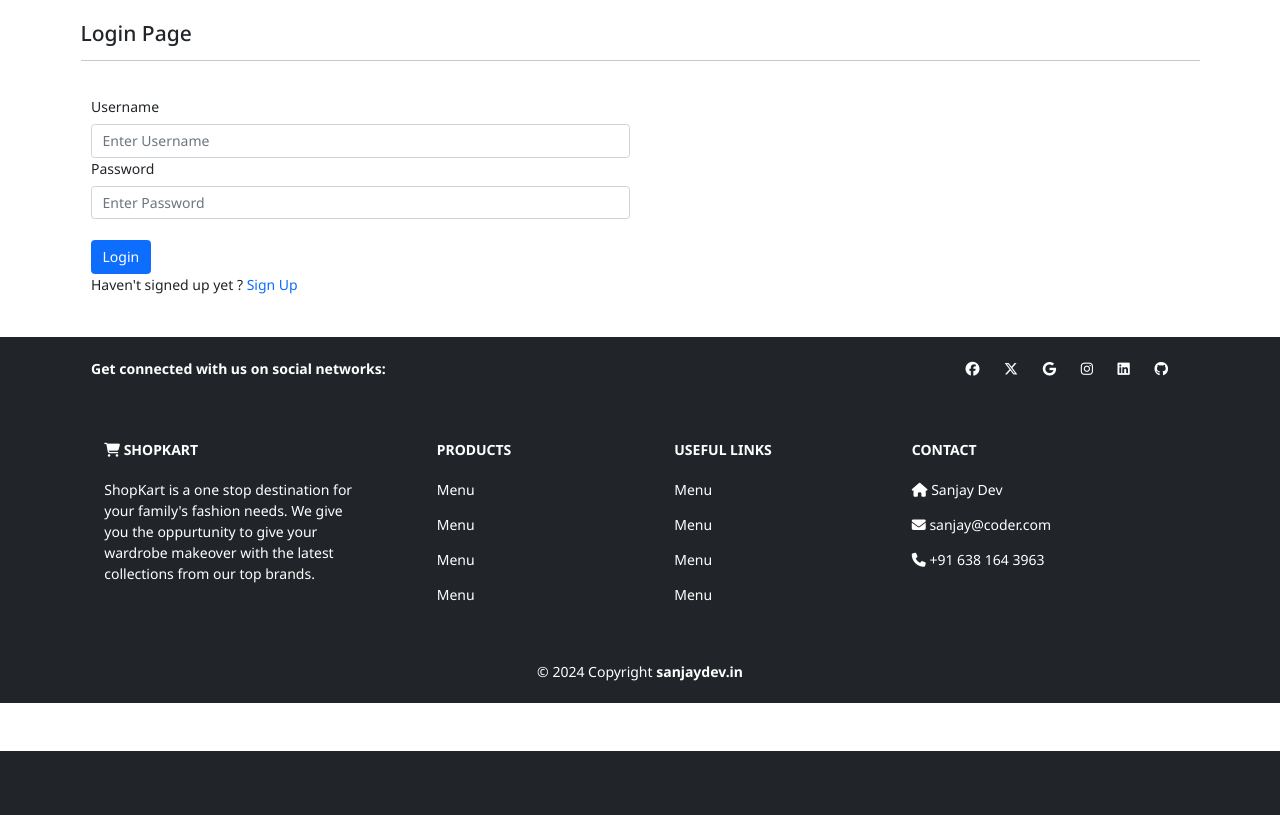
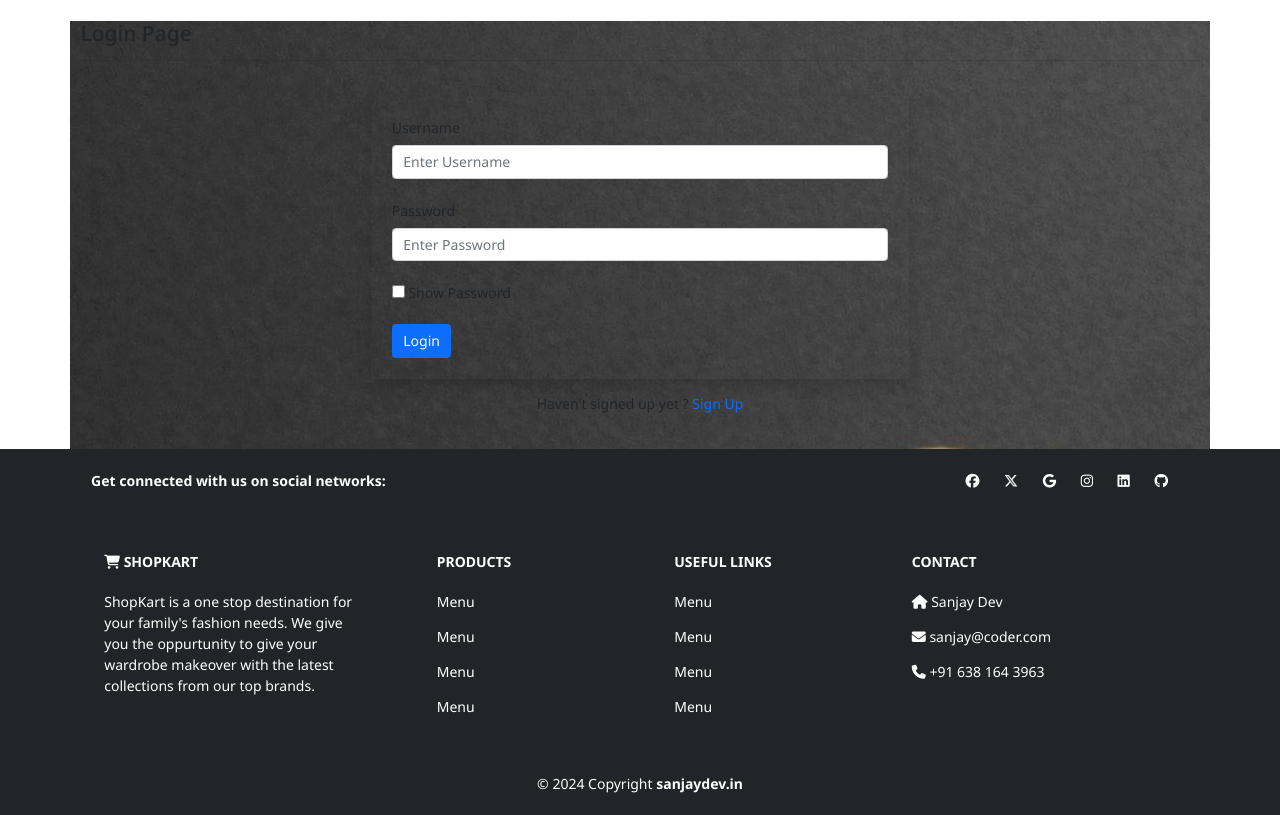
Before and after one commit to Sanjay-7222/ShopKart, a Django app: page /login in a window 1280 px wide. Shown: the part 49-864 px from the top of the page. Before the commit the page ends 800 px from the top, so only its background shows below. Run offline with Django 5.2, Linux system fonts and the light colour scheme; some libraries are stand-ins or nearby versions.

Commit message:
login page updated

```diff
--- a/Shop/forms.py
+++ b/Shop/forms.py
@@ -6,8 +6,8 @@ from django.forms import ModelForm
 class CustomUserForm(UserCreationForm):
     username = forms.CharField(widget = forms.TextInput(attrs={'class':'form-control','placeholder':'Enter Username'}))
     email = forms.EmailField(widget = forms.TextInput(attrs={'class':'form-control','placeholder':'Enter Email Address'}))
-    password1 = forms.CharField(widget = forms.PasswordInput(attrs={'class':'form-control','placeholder':'Enter Your Password'}))
-    password2 = forms.CharField(widget = forms.PasswordInput(attrs={'class':'form-control','placeholder':'Enter Confirm Password'}))
+    password1 = forms.CharField(widget = forms.PasswordInput(attrs={'class':'form-control','placeholder':'Enter Your Password','id' : 'password'}))
+    password2 = forms.CharField(widget = forms.PasswordInput(attrs={'class':'form-control','placeholder':'Enter Confirm Password', 'id' : 'confirmpassword'}))
     class Meta:
         model = User
         fields = ['username','email','password1','password2']
--- a/Shop/models.py
+++ b/Shop/models.py
@@ -54,7 +54,7 @@ class Favourite(models.Model):
 
 class Chekout(models.Model):
     user = models.ForeignKey(User,on_delete=models.CASCADE)
-    product = models.ForeignKey(Product,on_delete=models.CASCADE, null=False, blank=False)
+    product = models.ForeignKey(Product,on_delete=models.CASCADE)
     total_cost = models.DecimalField(max_digits=10, decimal_places=2, null=True, blank=True)
     user_address = models.TextField(max_length=500 , null=False, blank=False)
     phone_no = models.CharField(max_length=15, null=False, blank=False)
--- a/Shop/templates/cart.html
+++ b/Shop/templates/cart.html
@@ -1,4 +1,5 @@
 {% extends 'main.html' %}
+{% load static %}
 {% block title %}
 Your Cart | ShopKart
 {% endblock title %}
@@ -92,7 +93,8 @@ Your Cart | ShopKart
             </table>
             {% else %}
 
-            <div class="text-center" style="margin-top: 25vh;">
+            <div class="text-center" style="margin-top: 8vh;">
+              <img src="{% static 'images/6.png' %}" alt="">
                 <h4>Cart is Empty. Please Add Products in your Cart</h4>
                 <a class="btn btn-primary" href='{% url "home" %}'>Go Home</a>
             </div>
--- a/Shop/templates/login.html
+++ b/Shop/templates/login.html
@@ -4,7 +4,7 @@ Login | Shopkart
 {% endblock title %}
 
 {% block content %}
-<div class="container" style="margin-top: 70px;">
+<div class="container" style="margin-top: 70px;" id="bg">
     <div class="row">
         <div class="col-12">
             <h4 class="mb-3">Login Page</h4>
@@ -12,25 +12,41 @@ Login | Shopkart
             {% include 'messages.html' %}
         </div>
     </div>
-    <section class="py-4">
+    <section class="py-4 d-flex align-items-center justify-content-center">
         <div class="container">
-            <div class="row">
-                <div class="col-6">
-                    <form action="" method="post">
+            <div class="row justify-content-center">
+                <div class="col-12 col-md-6">
+                    <form action="" method="post" class="shadow p-4 rounded">
                         {% csrf_token %}
                         <div class="mb-4">
                             <label for="" class="form-label">Username</label>
                             <input type="text" name="username" id="username" class="form-control" placeholder="Enter Username">
+                        </div>
+
                         <div class="mb-4">
                             <label for="" class="form-label">Password</label>
-                            <input class="form-control" type="password" name="password" id="password" placeholder="Enter Password">
+                            <input class="form-control" type="password" name="password" id="password" placeholder="Enter Password"><br>
+                            <input type="checkbox" onclick="show_password()"> Show Password
                         </div>
+
                         <button type="submit" class="btn btn-primary">Login</button>
                     </form>
-                    <p>Haven't signed up yet ? <a href="{% url 'register' %}">Sign Up</a></p>
+                    <p class="text-center mt-3">Haven't signed up yet ? <a href="{% url 'register' %}">Sign Up</a></p>
                 </div>
             </div>
         </div>
     </section>
 </div>
+<script>
+    function show_password(){
+        var x = document.getElementById("password");
+        if (x.type === "password"){
+            x.type = "text";
+        }
+
+        else{
+            x.type = "password";
+        }
+    }
+</script>
 {% endblock content %}
--- a/static/css/style.css
+++ b/static/css/style.css
@@ -118,12 +118,16 @@ a {
   }
 
   #glow a {
-    color: #ffffff; /* Default icon color */
+    color: #ffffff;
     transition: color 0.3s ease, text-shadow 0.3s ease;
   }
 
-  /* Glow Effect on Hover */
+
   #glow a:hover {
-    color: #eeff00; /* Change icon color */
+    color: #eeff00;
     text-shadow: 0 0 10px #eeff00, 0 0 20px #eeff00, 0 0 30px #eeff00, 0 0 40px #eeff00;
   }
+
+  #bg{
+    background-image: url(../images/5.jpg);
+  }
```
Also changed, not shown: Shop/templates/register.html (+23 -22 lines), static/images/5.jpg (added), static/images/6.png (added).
